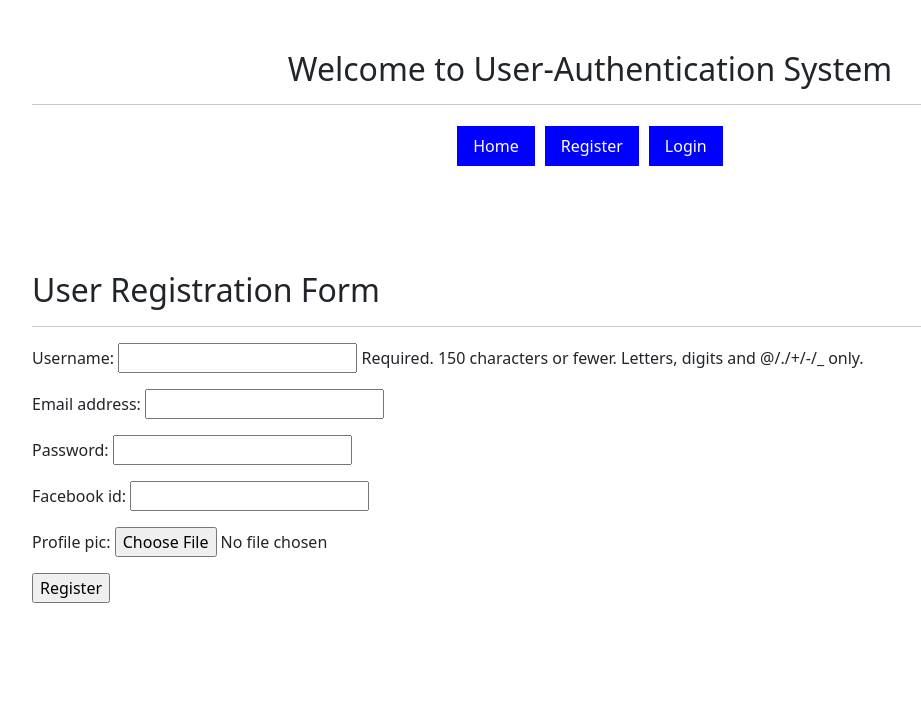
After one commit to iamMahmudul/django-user-authentication, a Django app: page /register/ in a window 1280 px wide. The commit adds this page. Shown: the top 702 px of the page, without its empty margins (50-971 px from the left). Run offline with Django 3.2, Linux system fonts and the light colour scheme; some libraries are stand-ins or nearby versions.

Commit message:
Registration page done

```diff
--- /dev/null
+++ b/user_auth/Login_App/forms.py
@@ -0,0 +1,15 @@
+from django import forms
+from django.contrib.auth.models import User
+from Login_App.models import UserInformation
+
+#Forms here
+
+class UserForm(forms.ModelForm):
+    class Meta():
+        model = User
+        fields = ('username', 'email', 'password')
+
+class UserInformationForm(forms.ModelForm):
+    class Meta():
+        model = UserInformation
+        fields = ('facebook_id', 'profile_pic')
--- a/user_auth/Login_App/urls.py
+++ b/user_auth/Login_App/urls.py
@@ -6,4 +6,5 @@ from . import views
 app_name = 'Login_App'
 urlpatterns = [
     path('', views.home, name = 'home'),
+    path('register/', views.register, name = 'register'),
 ]
--- a/user_auth/Login_App/views.py
+++ b/user_auth/Login_App/views.py
@@ -1,5 +1,12 @@
 from django.shortcuts import render
+from Login_App.forms import UserForm, UserInformationForm
 
 # My views here.
 def home(request):
     return render(request, 'Login_App/index.html')
+
+def register(request):
+    user_form = UserForm()
+    user_info_form = UserInformationForm()
+    dict = {'user_form':user_form, 'user_info_form':user_info_form}
+    return render(request,'Login_App/register.html', context = dict)
--- a/user_auth/Templates/Login_App/home.html
+++ b/user_auth/Templates/Login_App/home.html
@@ -1,24 +1,34 @@
 <!DOCTYPE html>
 <html lang="en" dir="ltr">
   <head>
+    {% load static %}
     <link href="https://cdn.jsdelivr.net/npm/bootstrap@5.0.0-beta2/dist/css/bootstrap.min.css" rel="stylesheet" integrity="sha384-BmbxuPwQa2lc/FVzBcNJ7UAyJxM6wuqIj61tLrc4wSX0szH/Ev+nYRRuWlolflfl" crossorigin="anonymous">
     <script src="https://cdn.jsdelivr.net/npm/@popperjs/core@2.6.0/dist/umd/popper.min.js" integrity="sha384-KsvD1yqQ1/1+IA7gi3P0tyJcT3vR+NdBTt13hSJ2lnve8agRGXTTyNaBYmCR/Nwi" crossorigin="anonymous"></script>
     <script src="https://cdn.jsdelivr.net/npm/bootstrap@5.0.0-beta2/dist/js/bootstrap.min.js" integrity="sha384-nsg8ua9HAw1y0W1btsyWgBklPnCUAFLuTMS2G72MMONqmOymq585AcH49TLBQObG" crossorigin="anonymous"></script>
     <meta charset="utf-8">
+    <link href="{% static 'style.css' %}" rel="stylesheet">
     <title>{{title}}</title>
   </head>
   <body>
-    <div class="navs">
-      <ul class="nav bg-dark">
+    <div class="container">
+      <div class="heading-form text-center" style="padding-top:50px;">
+        <h2>Welcome to User-Authentication System</h2>
+      </div>
+      <hr>
+
+      <ul class="nav justify-content-center">
         <li class="nav-item">
           <a class="nav-link active" aria-current="page" href="{% url 'Login_App:home'%}">Home</a>
         </li>
         <li class="nav-item">
-          <a class="nav-link" aria-current="page" href="#">About</a>
+          <a class="nav-link" href="{% url 'Login_App:register'%}">Register</a>
+        </li>
+        <li class="nav-item">
+          <a class="nav-link" href="#">Login</a>
         </li>
       </ul>
-    </div>
-    <div class="container">
+
+
       {% block body_block %}
       {% endblock %}
     </div>
--- a/user_auth/Templates/Login_App/index.html
+++ b/user_auth/Templates/Login_App/index.html
@@ -1,6 +1,6 @@
 {% extends 'Login_App/home.html' %}
 {% block body_block %}
 
-  <h4>Home Page</h4>
 
+</div>
 {% endblock %}
--- /dev/null
+++ b/user_auth/Templates/Login_App/register.html
@@ -0,0 +1,24 @@
+{% extends 'Login_App/home.html' %}
+{% load static %}
+{% block body_block %}
+ <div class="form-section" style="padding-top:100px;padding-bottom:100px;">
+   <div class="heading-form">
+     <h2>User Registration Form</h2>
+   </div>
+   <hr>
+   <form enctype="multipart/form-data" method="POST">
+     {{ user_form.as_p }}
+     {{ user_info_form.as_p }}
+     {% csrf_token %}
+
+     <input type="submit" name="submit" value="Register">
+   </form>
+ </div>
+
+
+
+
+
+
+
+{% endblock %}
--- /dev/null
+++ b/user_auth/static/style.css
@@ -0,0 +1,5 @@
+.nav li a{
+  background: blue;
+  color: #ffffff;
+  margin: 5px;
+}
```
Also changed, not shown: user_auth/db.sqlite3, user_auth/media/profile_pics/18238156_736031793225497_8511470817212834406_o.jpg (added).
